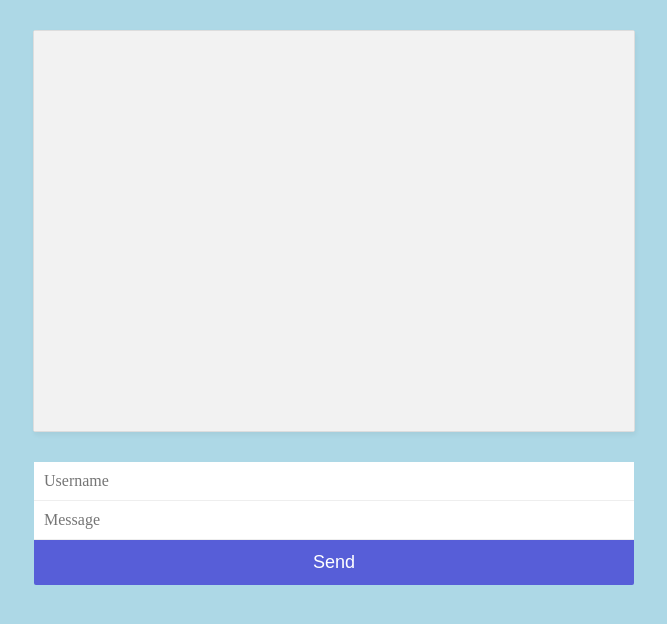
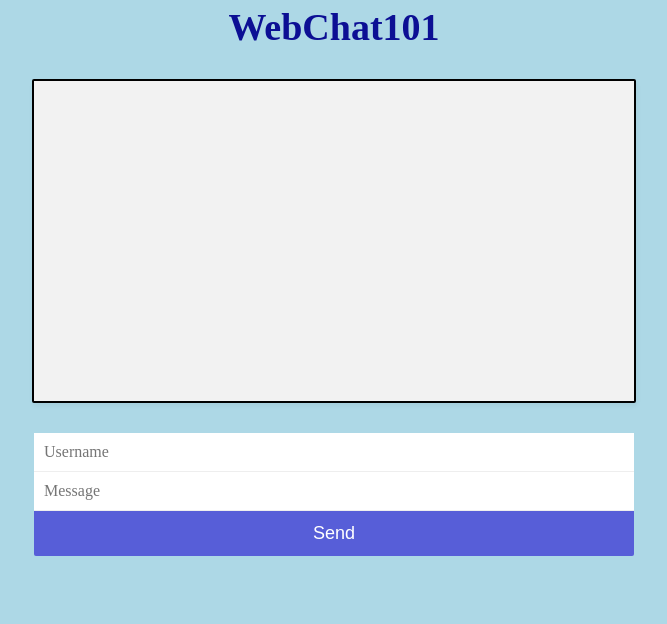
Before and after one commit to rinem/realtime-chat, a website: page public/index.html in a window 1280 px wide. Shown: the whole page, without its empty margins (306-973 px from the left). Drawn offline with nearby package versions, Linux system fonts and the light colour scheme; no server answers.

Commit message:
Update stylesheets

```diff
--- a/public/index.html
+++ b/public/index.html
@@ -8,6 +8,7 @@
 
 </head>
 <body>
+    <h2>WebChat101</h2>
     <div id = "chat">
         <div id = "window">
             <div id = "output"></div>
--- a/public/styles.css
+++ b/public/styles.css
@@ -9,15 +9,16 @@ html{
 
 body{
     min-height: 100%;
-    margin: 10px auto;
+    margin: 5px auto;
     font-family: 'Nunito';
     background-color: lightblue;
 }
 
 h2{
-    font-size: 18px;
-    padding: 10px 20px;
-    color: #575ed8;
+    font-size: 38px;
+    margin: auto;
+    text-align: center;
+    color: #0c0f94;
 }
 
 p{
@@ -25,10 +26,10 @@ p{
 }
 
 #chat{
-    min-height: 400px;
+    min-height: 320px;
     max-width: 600px;
     margin: 30px auto;
-    border: 1px solid #ddd;
+    border: 2px solid black;
     box-shadow: 1px 3px 5px rgba(0,0,0,0.05);
     border-radius: 2px;
 }
@@ -39,7 +40,7 @@ p{
 }
 
 #window{
-    height: 400px;
+    height: 320px;
     overflow: auto;
     background: #f2f2f2;
 }
```
